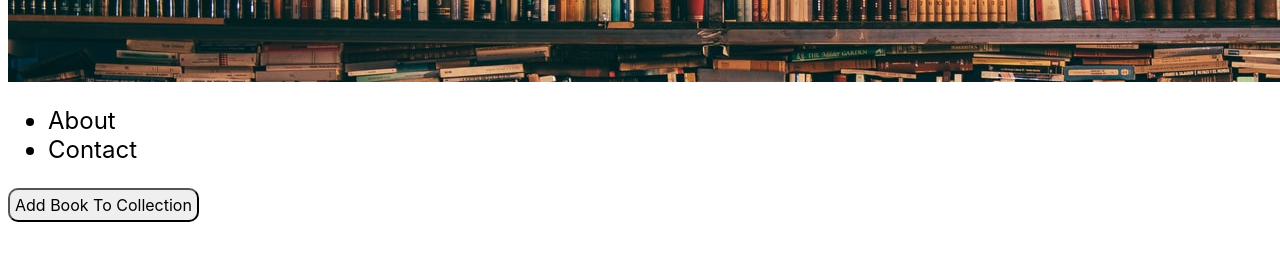
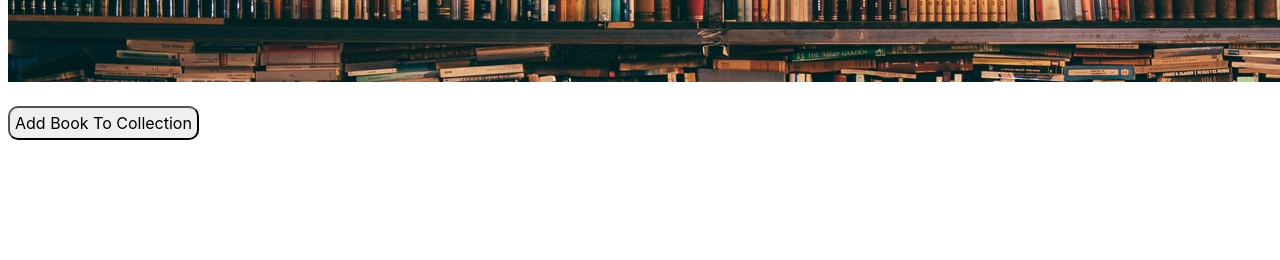
Before and after one commit to koppenj/Library, a website: page index.html in a window 1280 px wide. Shown: the part 190-450 px from the top of the page. Drawn offline with Linux system fonts and the light colour scheme.

Commit message:
Remove unused Nav bar

```diff
--- a/index.html
+++ b/index.html
@@ -9,12 +9,6 @@
   <title>KoppenJ Library</title>
 </head>
 <header><h1>Worthy Collection</h1></header>
-<nav>
-  <ul class="top-bar">
-    <li>About</li>
-    <li>Contact</li>
-  </ul>
-</nav>
 <body>
   <button id="openForm" type="submit">Add Book To Collection</button>
   <div id="formModal" class="modal">
```
